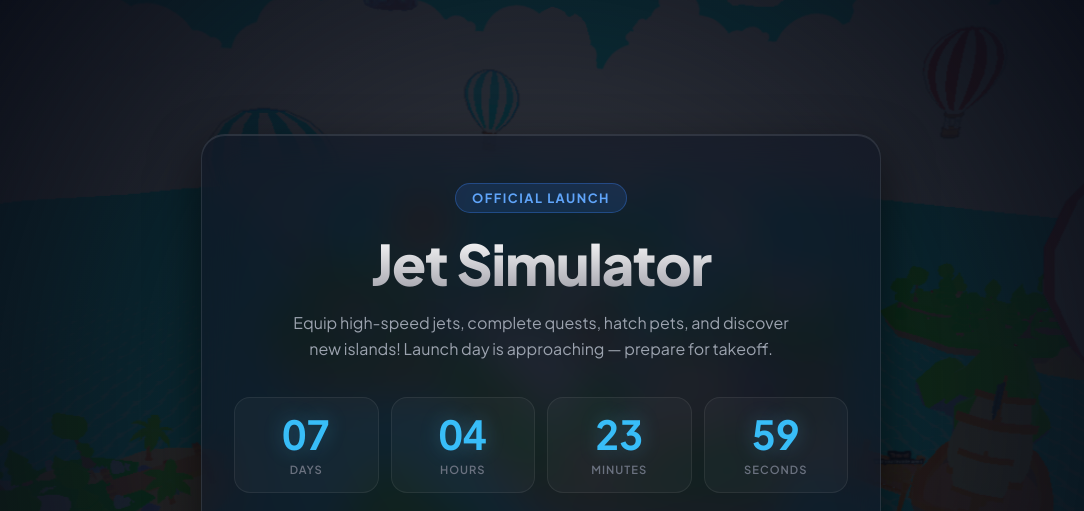
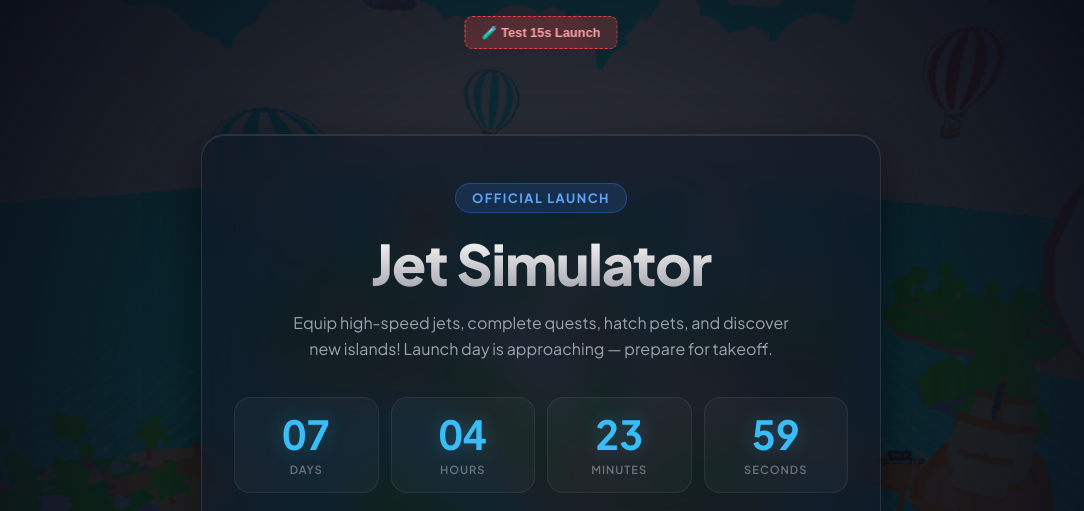
Before and after one commit to NeonBlade6969/jet_simulator, a plain HTML site: page index.html in a window 1280 px wide. Shown: the top 511 px of the page, without its empty margins (99-1183 px from the left). Drawn offline with nearby package versions, Linux system fonts and the light colour scheme.

Commit message:
Update index.html

```diff
--- a/index.html
+++ b/index.html
@@ -32,6 +32,30 @@
       padding: 24px;
       position: relative;
       overflow: hidden;
+    }
+
+    .test-btn {
+      position: fixed;
+      top: 16px;
+      left: 50%;
+      transform: translateX(-50%);
+      z-index: 100;
+      background: rgba(239, 68, 68, 0.25);
+      border: 1px dashed #ef4444;
+      color: #fca5a5;
+      padding: 8px 16px;
+      border-radius: 8px;
+      font-size: 0.8rem;
+      font-weight: 600;
+      cursor: pointer;
+      backdrop-filter: blur(8px);
+      transition: all 0.2s ease;
+    }
+
+    .test-btn:hover {
+      background: rgba(239, 68, 68, 0.45);
+      color: #ffffff;
+      transform: translateX(-50%) scale(1.05);
     }
 
     .bg-wrapper {
@@ -287,6 +311,8 @@
 </head>
 <body>
 
+  <button class="test-btn" onclick="startTestCountdown()">🧪 Test 15s Launch</button>
+
   <div class="bg-wrapper">
     <img class="bg" src="jetsim.png" alt="Jet Simulator Background">
     <div class="bg-overlay"></div>
@@ -345,6 +371,25 @@
     function playLaunchedSound() {
       launchedAudio.currentTime = 0;
       launchedAudio.play().catch(() => {});
+    }
+
+    function startTestCountdown() {
+      isLaunched = false;
+      releaseDate = new Date(Date.now() + 15000);
+
+      document.getElementById('docTitle').textContent = 'Jet Simulator - Launching Soon';
+      document.getElementById('mainContainer').classList.remove('is-released');
+      document.getElementById('badge').textContent = 'Official Launch';
+      document.getElementById('title').textContent = 'Jet Simulator';
+      document.getElementById('desc').textContent = 'Equip high-speed jets, complete quests, hatch pets, and discover new islands! Launch day is approaching — prepare for takeoff.';
+
+      const timerEl = document.getElementById('timer');
+      timerEl.style.display = 'grid';
+
+      const robloxBtn = document.getElementById('robloxBtn');
+      robloxBtn.className = 'btn roblox';
+      robloxBtn.querySelector('span').textContent = 'Play on Roblox';
+      document.getElementById('robloxIcon').src = 'roblox.png';
     }
 
     function spawnRockets() {
```
